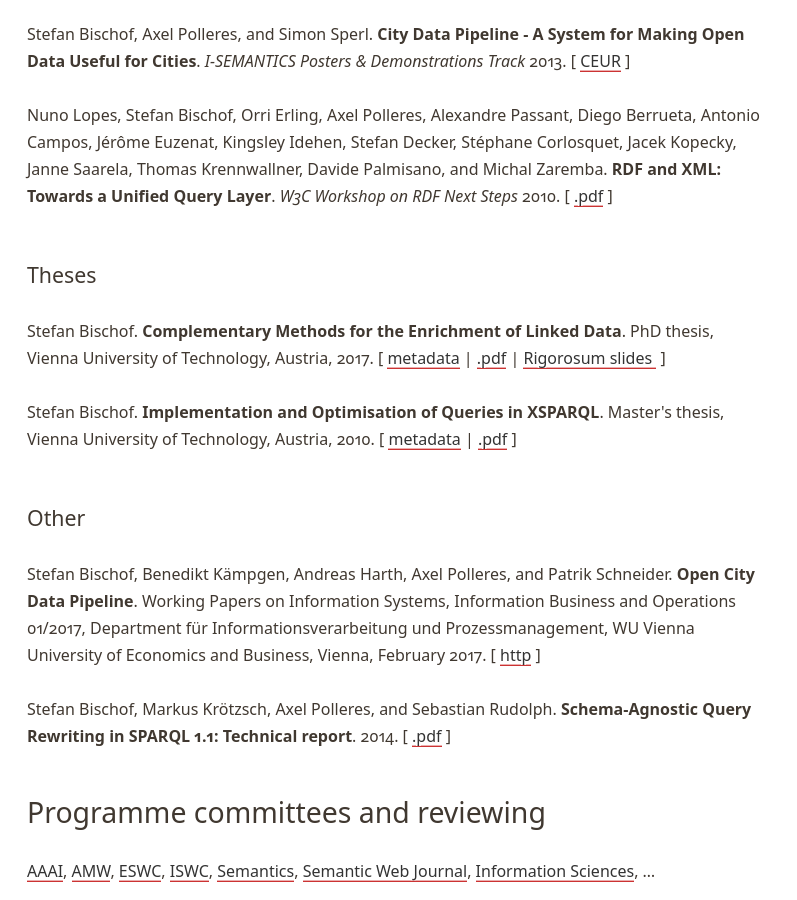
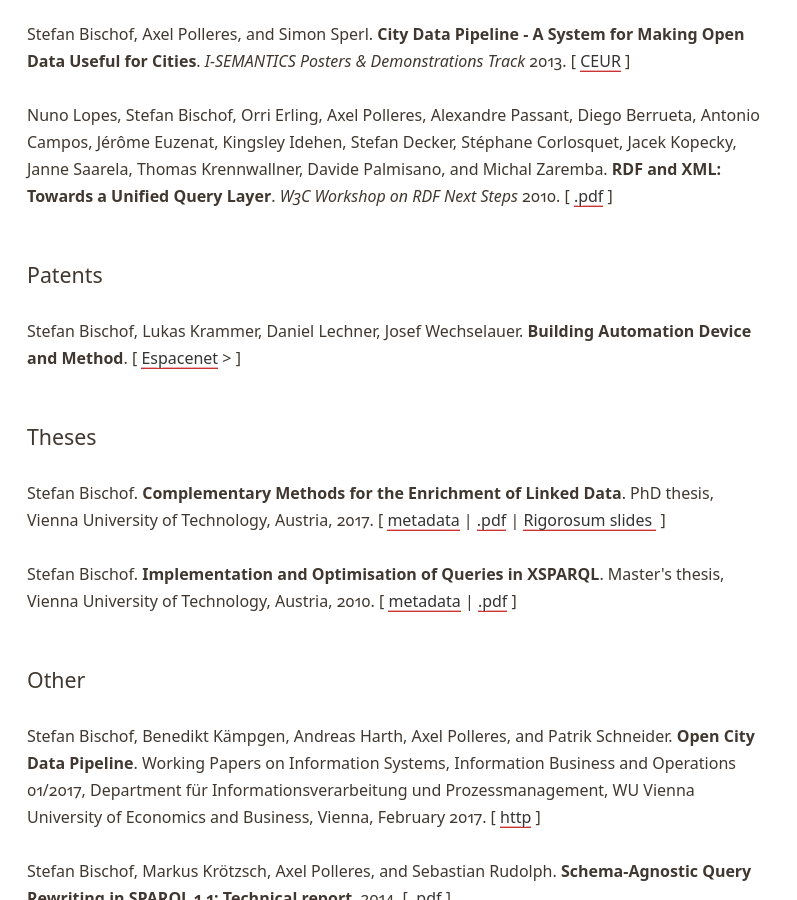
Before and after one commit to stefanbischof/stefanbischof.github.io, a Jekyll site: the page built from index.html, in a window 1280 px wide and 900 px high, scrolled down 2903 px. Shown: the whole window, without its empty margins (0-797 px from the left). Built offline with Jekyll 4.4.1, drawn with Linux system fonts in a browser that asks for light colours.

Commit message:
Add patent

```diff
--- a/mypublications.html
+++ b/mypublications.html
@@ -55,6 +55,10 @@
 
 <p><a id="LopesBischofErlingEtAl2010"></a>Nuno Lopes, Stefan Bischof, Orri Erling, Axel Polleres, Alexandre Passant, Diego Berrueta, Antonio Campos, J&eacute;r&ocirc;me Euzenat, Kingsley Idehen, Stefan Decker, St&eacute;phane Corlosquet, Jacek Kopecky, Janne Saarela, Thomas Krennwallner, Davide Palmisano, and Michal Zaremba. <b>RDF and XML: Towards a Unified Query Layer</b>. <em>W3C Workshop on RDF Next Steps</em> 2010. [&nbsp;<a href="http://www.w3.org/2009/12/rdf-ws/papers/ws10.pdf">.pdf</a>&nbsp;]</p>
 
+<h2>Patents</h2>
+
+<p><a id="PatB"></a>Stefan Bischof, Lukas Krammer, Daniel Lechner, Josef Wechselauer. <b>Building Automation Device and Method</b>. [&nbsp;<a href="https://worldwide.espacenet.com/patent/search/family/063840608/publication/EP3637204A1?q=pn%3DEP3637204A1">Espacenet</a> >&nbsp;]</p>
+
 <h2>Theses</h2>
 
 <p><a id="Bischof2017"></a>Stefan Bischof. <b>Complementary Methods for the Enrichment of Linked Data</b>. PhD thesis, Vienna University of Technology, Austria, 2017. [&nbsp;<a href="https://permalink.catalogplus.tuwien.at/AC14496697">metadata</a> | <a href="http://www.ub.tuwien.ac.at/diss/VL/45578.pdf">.pdf</a> | <a href="slides/Rigorosum_Bischof.pdf">Rigorosum slides </a>&nbsp;]</p>
```
